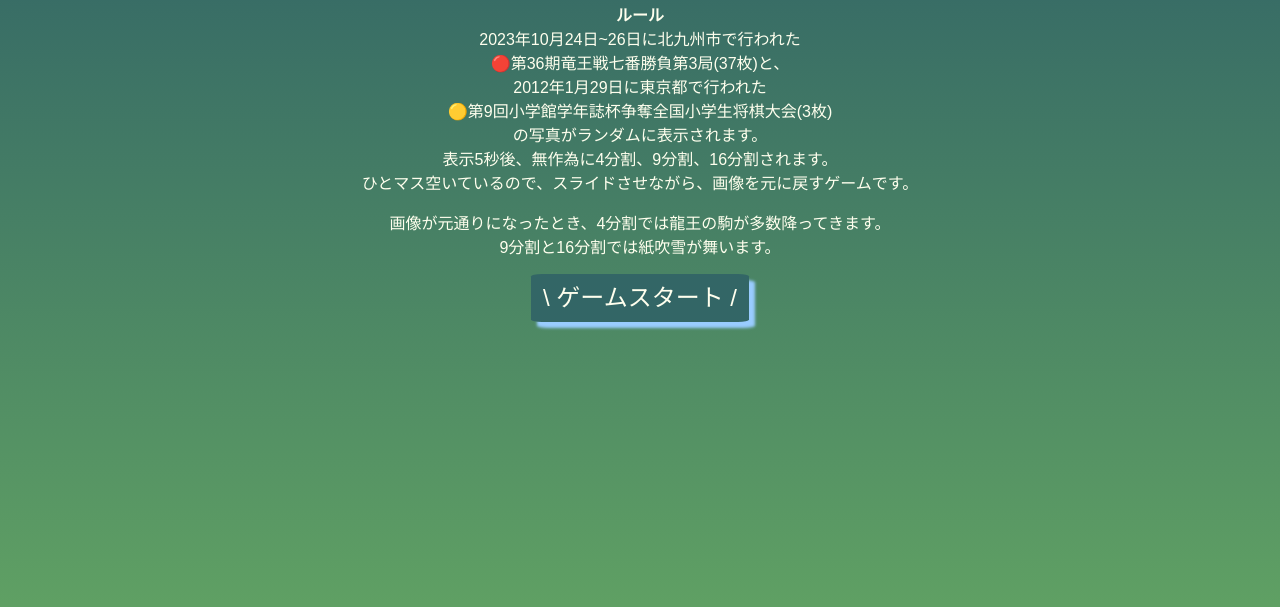
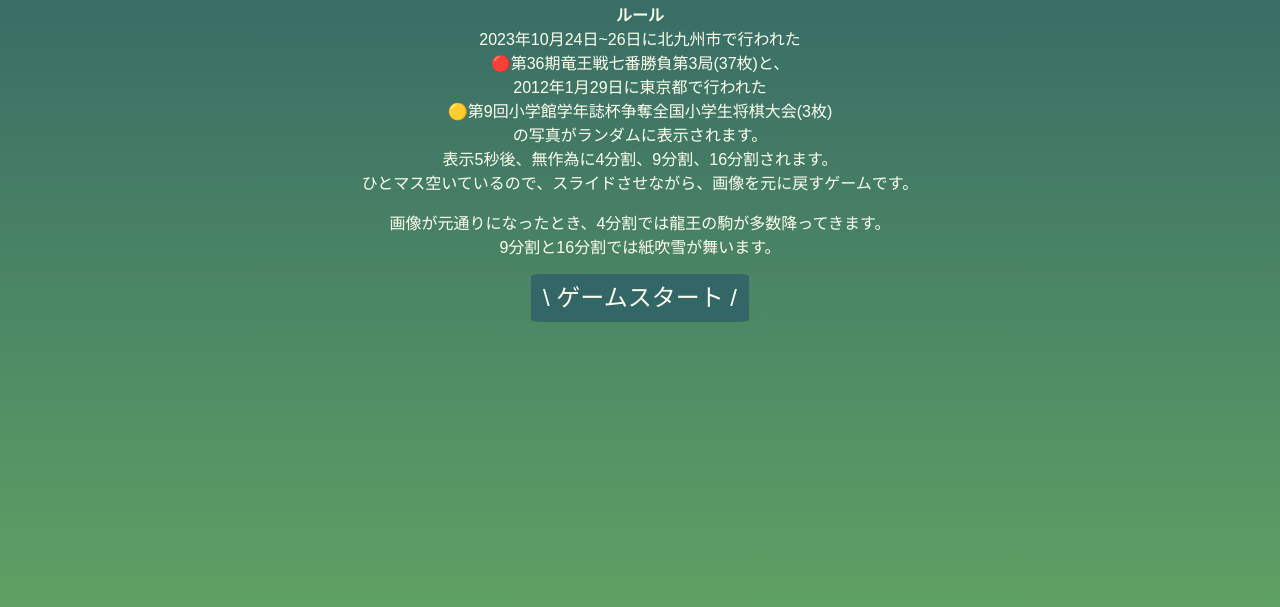
Before and after one commit to HappyKumamoto/CoverOfDragonKing, a plain HTML site: page index.html in a window 1280 px wide. Shown: the part 87-694 px from the top of the page. Drawn offline with Linux system fonts and the light colour scheme.

Commit message:
Update cover.css

```diff
--- a/cover.css
+++ b/cover.css
@@ -18,7 +18,7 @@ body{
   color         : #FFFFEE;     /* 文字色     */
   line-height   : 1em;         /* 1行の高さ  */
   transition    : .3s;         /* なめらか変化 */
-  box-shadow    : 6px 6px 3px #99CCFF;  /* 影の設定 */
+   /*box-shadow    : 6px 6px 3px #99CCFF;  影の設定 */
   border        : none;    /* 枠の指定 */
   text-decoration:none  /* 下線を消す */
 }
```
